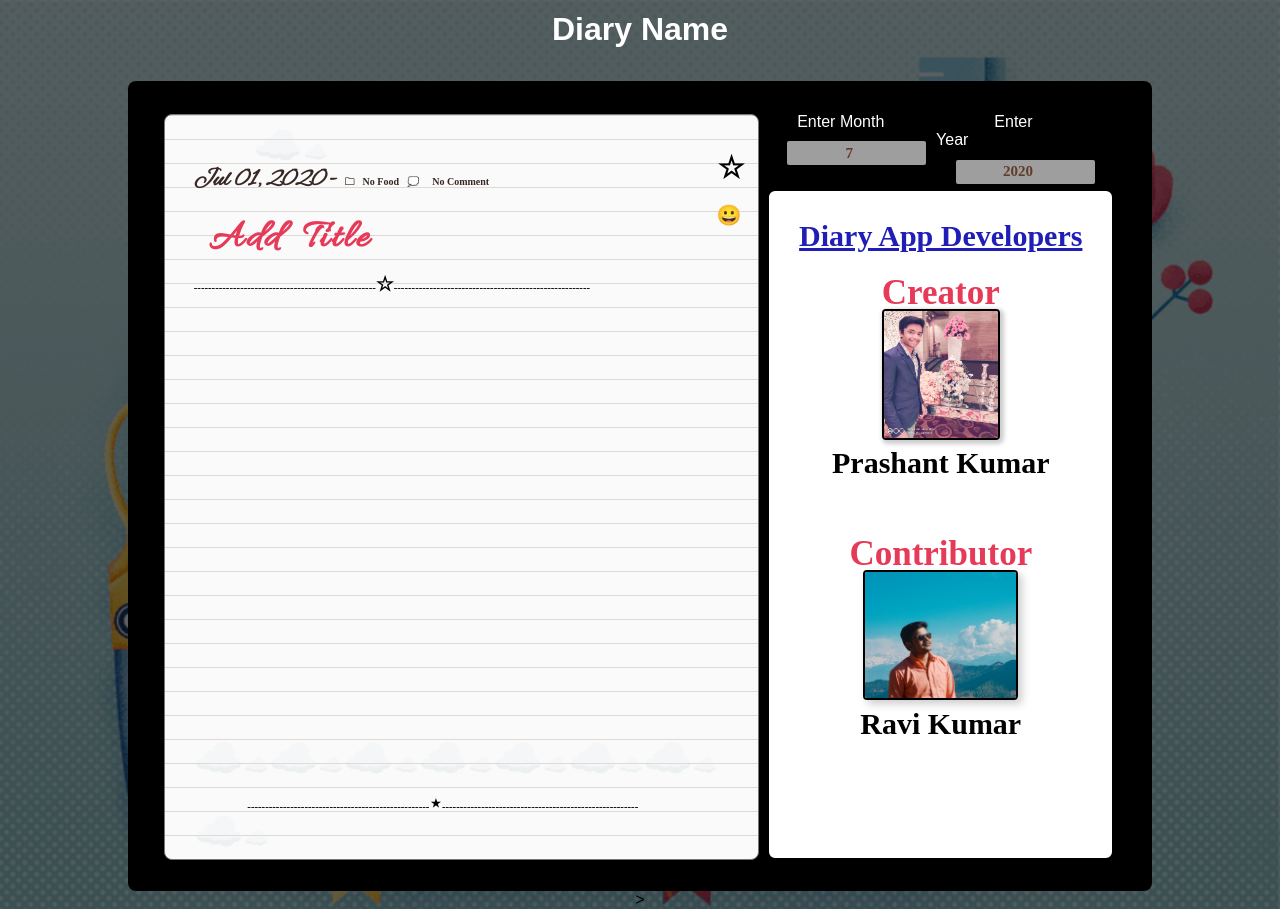
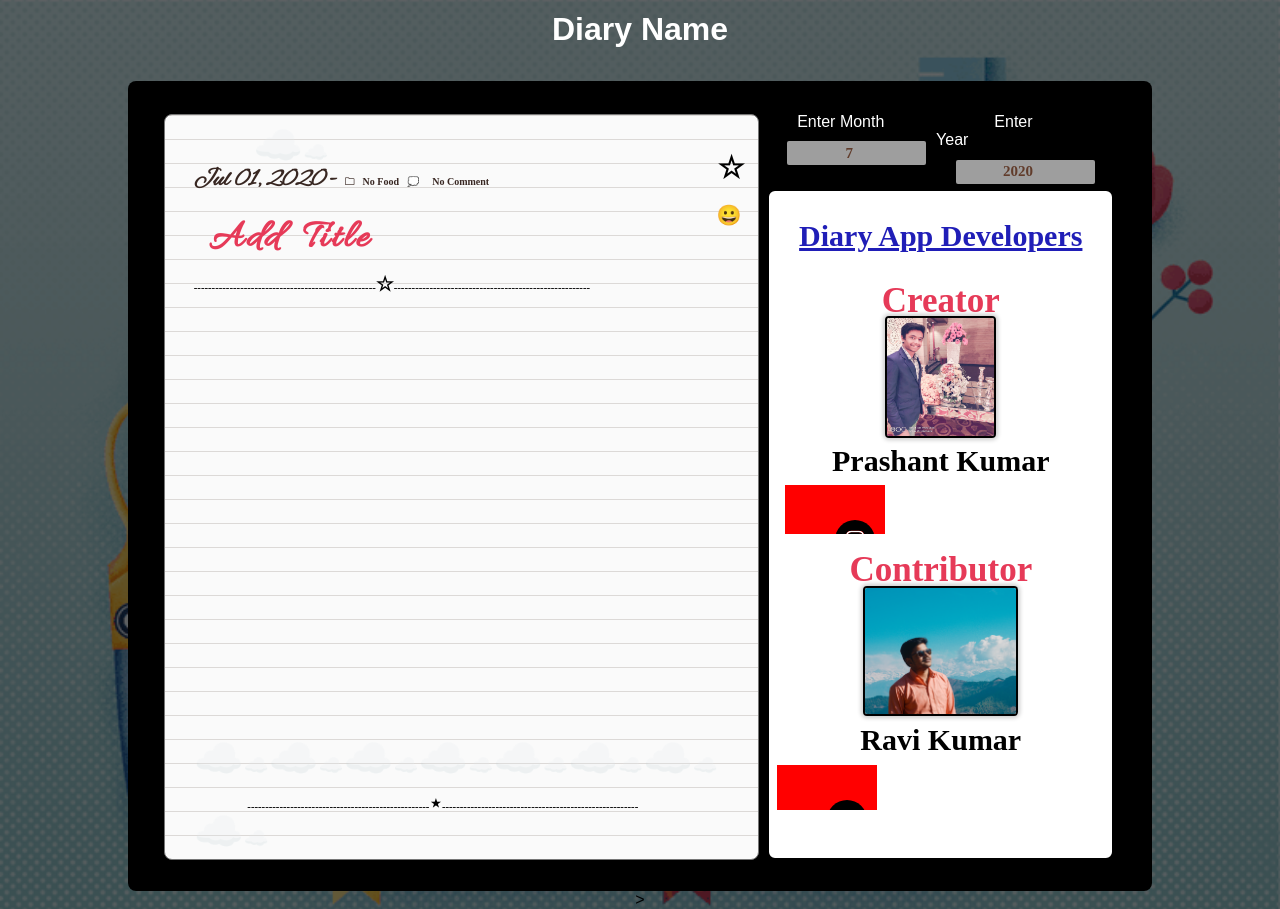
Before and after one commit to prashant280920/Personal_Diary_WebApp, a React (Create React App) app: page / in a window 1280 px wide. Both pictures are taken after a click on the element "about". Built offline with nearby package versions, Linux system fonts and the light colour scheme; grey boxes are pictures that could not be loaded; a web font is replaced by a local one.

Commit message:
added social icons

```diff
--- a/package.json
+++ b/package.json
@@ -49,5 +49,7 @@
   "bugs": {
     "url": "https://github.com/RaviKumar7870/Personal_Diary_WebApp/issues"
   },
-  "devDependencies": {}
+  "devDependencies": {
+    "react-social-icons": "^4.1.0"
+  }
 }
--- a/src/components/About/About.js
+++ b/src/components/About/About.js
@@ -1,7 +1,8 @@
 import React from 'react';
 import Emoji from ".././Emoji/Emoji.js";
 import Ravi from "./images/Ravi.png"
-import Prashant from "./images/Prashant.JPG"
+import Prashant from "./images/Prashant.JPG";
+import { SocialIcon } from 'react-social-icons';
 
 
 
@@ -11,16 +12,29 @@ const About = () => {
 			<div id="setting" className="  pa2  profiles" style={{height:"100%",width:"100%",margin:"0px"}}>
 				<h1 className="about-head center"><u>Diary App Developers</u></h1>
 				<div className="about-container">
-					<div className="center partner">
+					<div className="center pa2 mb3 partner">
 						<h2>Creator</h2>
-						<img src={Prashant} className="br2 shadow-3" alt="Prashant"/>
+						<img src={Prashant} className="br2 shadow-1" alt="Prashant"/>
 						<h4>Prashant Kumar</h4>
-
+						<div className="social">
+							<ul>
+								<li className="dib  grow-large"><SocialIcon style={{height: 40, width: 40 }} target="_blank" url={`http://instagram.com/prashant282000/`} bgColor="black" fgColor="white" /></li>
+								<li className="dib mh3 grow-large"><SocialIcon style={{height: 40, width: 40 }} target="_blank" url={`http://facebook.com/profile.php?id=100011930971393`} bgColor="black" fgColor="white" /></li>
+								<li className="dib  grow-large"><SocialIcon style={{height: 40, width: 40 }} target="_blank" url={`http://github.com/prashant280920`} bgColor="black" fgColor="white" /></li>
+							</ul>
+						</div>
 					</div>
 					<div className="partner center">
 						<h2>Contributor</h2>
-						<img src={Ravi} className="br2 shadow-5" alt="Ravi"/>
+						<img src={Ravi} className="br2 shadow-1" alt="Ravi"/>
 						<h4>Ravi Kumar</h4>
+						<div className="social">
+							<ul>
+								<li className="dib grow-large"><SocialIcon style={{height: 40, width: 40 }} target="_blank" url={`http://instagram.com/kumar._.ravi/`} bgColor="black" fgColor="white" /></li>
+								<li className="dib mh3 grow-large"><SocialIcon style={{height: 40, width: 40 }} target="_blank" url={`http://facebook.com/profile.php?id=100030335002073`} bgColor="black" fgColor="white" /></li>
+								<li className="dib grow-large"><SocialIcon style={{height: 40, width: 40 }} target="_blank" url={`http://github.com/RaviKumar7870`} bgColor="black" fgColor="white" /></li>
+							</ul>
+						</div>
 					</div>
 				</div>
 			</div>
```
Also changed, not shown: 1 other file (tests, documents, lock files or other folders).
